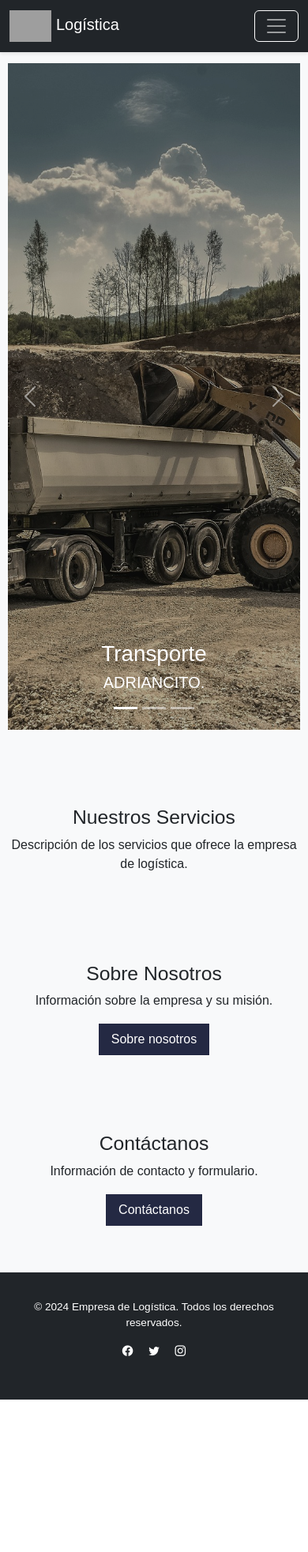
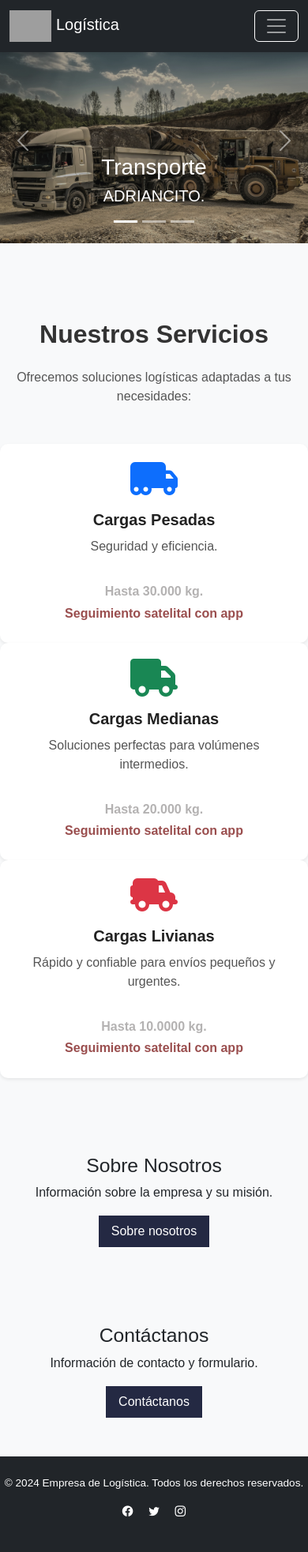
Before and after one commit to JotaJuani/Logistics, a Django app: page /home/ in a window 390 px wide; the page is wider, and only the part inside the window is pictured. Shown: that part at 79% size. Before the commit the page ends 1772 px from the top of that part, so only its background shows below. Run offline with Django 5.2, Linux system fonts and the light colour scheme; grey boxes are pictures that could not be loaded.

Commit message:
services cards added to home page

```diff
--- a/logistics_jj/home/static/css/base.css
+++ b/logistics_jj/home/static/css/base.css
@@ -1,13 +1,75 @@
 body {
-    margin-top: 70px;
     font-family: 'Arial', sans-serif;
     background-color: #f8f9fa;
+    height: 100%;
+    margin: 0;
   }
+/* General styles for the section */
+#services {
+  background-color: #f8f9fa; /* Light gray background */
+  padding: 50px 0;
+}
+.card-description{
+  color:rgb(180, 178, 178);
+  font-weight: bold;
+}
+.card-description-app{
+  color:rgb(154, 78, 78);
+  font-weight: bold;
+}
+#services h2 {
+  font-size: 2rem;
+  font-weight: 700;
+  color: #333;
+  margin-bottom: 20px;
+}
+
+#services p {
+  color: #555;
+  font-size: 1rem;
+  margin-bottom: 35px;
+}
+
+/* Card styles */
+.card {
+  border-radius: 10px; /* Rounded corners */
+  transition: transform 0.3s ease, box-shadow 0.3s ease; /* Smooth hover effect */
+}
+
+.card:hover {
+  transform: translateY(-10px); /* Lift card slightly on hover */
+  box-shadow: 0 8px 15px rgba(0, 0, 0, 0.2); /* Add shadow on hover */
+}
+
+.card-body {
+  padding: 20px;
+  text-align: center;
+}
+
+.card i {
+  font-size: 3rem; /* Icon size */
+  margin-bottom: 15px;
+}
+
+.card-title {
+  font-size: 1.25rem;
+  font-weight: 600;
+  color: #222;
+  margin-bottom: 10px;
+}
+
+.card-text {
+  font-size: 0.9rem;
+  color: #666;
+  line-height: 1.5;
+}
+
   /* General container styling */
 .container {
-  max-width: 500px;
+  max-width: 100%;
   margin: 0 auto;
-  padding: 20px;
+  padding: 0;
+
 }
 
 .login--wrapper {
@@ -103,7 +165,7 @@ a:hover {
 /* Responsive design */
 @media (max-width: 576px) {
   .container {
-    padding: 10px;
+    padding: 0;
   }
 
   .login--wrapper {
@@ -189,11 +251,11 @@ a:hover {
     padding: 3rem 0;
   }
   #carouselExampleCaptions {
-    height: 100vh!important;
+    height: 100%;
 }
 
 #carouselExampleCaptions .carousel-inner {
-    height: 100%!important;
+    height: 100%;
 }
 
 #carouselExampleCaptions .carousel-item {
@@ -202,7 +264,7 @@ a:hover {
 
 #carouselExampleCaptions .carousel-item img {
     width: 100%;
-    height: 100%;
+    min-height: 100%;
     object-fit: cover;
     filter: brightness(0.7);
 }
@@ -303,9 +365,6 @@ a:hover {
   button.navbar-toggler {
     border-color: #ffffff;
   }
-
-
-
   /* Responsive Design */
   @media (max-width: 768px) {
     .navbar .nav-item {
--- a/logistics_jj/home/templates/home/home.html
+++ b/logistics_jj/home/templates/home/home.html
@@ -4,7 +4,7 @@ Logística {% endblock %} {% block content %}
   id="carouselExampleCaptions"
   class="carousel slide mb-5"
   data-bs-ride="carousel"
-  style="height: 100vh"
+
 >
   <div class="carousel-indicators">
     <button
@@ -83,11 +83,51 @@ Logística {% endblock %} {% block content %}
   </button>
 </div>
 
-<section id="services" class="py-5">
-  <h2 class="text-center">Nuestros Servicios</h2>
-  <p class="text-center">
-    Descripción de los servicios que ofrece la empresa de logística.
-  </p>
+<section id="services" class="py-5 bg-light">
+  <div class="container">
+    <h2 class="text-center mb-4">Nuestros Servicios</h2>
+    <p class="text-center mb-5">
+      Ofrecemos soluciones logísticas adaptadas a tus necesidades:
+    </p>
+    <div class="row text-center">
+      <!-- Primera tarjeta -->
+      <div class="col-md-4">
+        <div class="card border-0 shadow-sm">
+          <div class="card-body">
+            <i class="fa-solid fa-truck-moving fa-3x text-primary mb-3"></i>
+            <h5 class="card-title">Cargas Pesadas</h5>
+            <p class="card-text">Seguridad y eficiencia.</p>
+            <h6 class="card-description">Hasta 30.000 kg.</h6>
+            <h6 class="card-description-app">Seguimiento satelital con app</h6>
+          </div>
+        </div>
+      </div>
+      <!-- Segunda tarjeta -->
+      <div class="col-md-4">
+        <div class="card border-0 shadow-sm">
+          <div class="card-body">
+            <i class="fa-solid fa-truck fa-3x text-success mb-3"></i>
+            <h5 class="card-title">Cargas Medianas</h5>
+            <p class="card-text">Soluciones perfectas para volúmenes intermedios.</p>
+            <h6 class="card-description">Hasta 20.000 kg.</h6>
+            <h6 class="card-description-app">Seguimiento satelital con app</h6>
+          </div>
+        </div>
+      </div>
+      <!-- Tercera tarjeta -->
+      <div class="col-md-4">
+        <div class="card border-0 shadow-sm">
+          <div class="card-body">
+            <i class="fa-solid fa-truck-field fa-3x text-danger mb-3"></i>
+            <h5 class="card-title">Cargas Livianas</h5>
+            <p class="card-text">Rápido y confiable para envíos pequeños y urgentes.</p>
+            <h6 class="card-description">Hasta 10.0000 kg.</h6>
+            <h6 class="card-description-app">Seguimiento satelital con app</h6>
+          </div>
+        </div>
+      </div>
+    </div>
+  </div>
 </section>
 
 <section id="about" class="py-5 bg-light">
--- a/logistics_jj/home/templates/main.html
+++ b/logistics_jj/home/templates/main.html
@@ -12,6 +12,7 @@
       integrity="sha384-QWTKZyjpPEjISv5WaRU9OFeRpok6YctnYmDr5pNlyT2bRjXh0JMhjY6hW+ALEwIH"
       crossorigin="anonymous"
     />
+    <link href="https://cdnjs.cloudflare.com/ajax/libs/font-awesome/6.5.1/css/all.min.css" rel="stylesheet">
     <link
       href="https://cdn.jsdelivr.net/npm/bootstrap-icons/font/bootstrap-icons.css"
       rel="stylesheet"
@@ -26,7 +27,7 @@
   <body>
     <nav class="navbar navbar-expand-lg navbar-dark bg-dark fixed-top">
       <div class="container-fluid">
-        <a class="navbar-brand" href="#">
+        <a class="navbar-brand" href="{% url 'home' %}">
           <img src="{% static 'images/logo.png' %}" alt="Logo" height="40" />
           Logística
         </a>
@@ -47,7 +48,7 @@
               <a class="nav-link" href="#services">Servicios</a>
             </li>
             <li class="nav-item">
-              <a class="nav-link" href="#about">Nosotros</a>
+              <a class="nav-link" href="{% url 'about' %}">Nosotros</a>
             </li>
             <li class="nav-item">
               <a class="nav-link" href="{% url 'contact' %}">Contacto</a>
@@ -64,7 +65,7 @@
                 aria-expanded="false"
               >
                 <i class="bi bi-person"></i>
-                {% if request.user.is_authenticated %} {{ request.user.username }} {% else %} Iniciar Sesión {% endif %}
+                {% if request.user.is_authenticated %}{{ request.user.username }} {% else %} Iniciar Sesión {% endif %}
               </a>
               <ul class="dropdown-menu" aria-labelledby="userDropdown">
                 {% if request.user.is_authenticated %}
@@ -96,11 +97,7 @@
         </div>
       </div>
     </nav>
-    <main class="container mt-5">
-      {% block content %}
-
-      {% endblock %}
-    </main>
+    <main class="container mt-5">{% block content %} {% endblock %}</main>
     <footer class="bg-dark text-white text-center py-4">
       <div class="container">
         <p>&copy; 2024 Empresa de Logística. Todos los derechos reservados.</p>
```
Also changed, not shown: logistics_jj/db.sqlite3, logistics_jj/home/static/media/truck_night.jpg.
